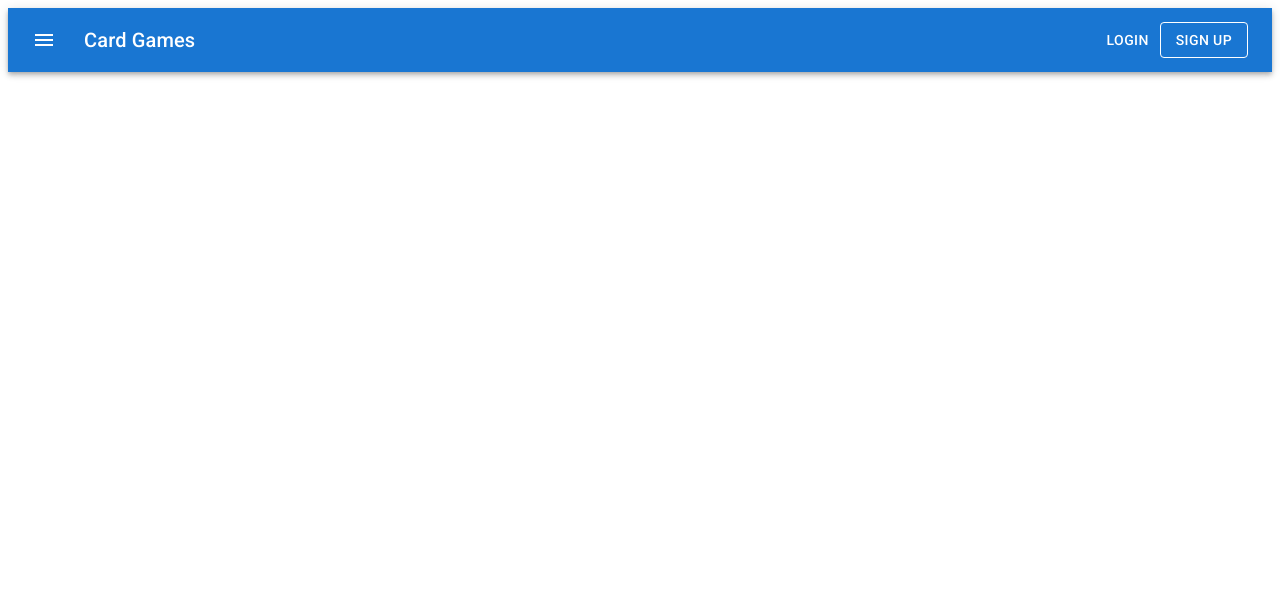
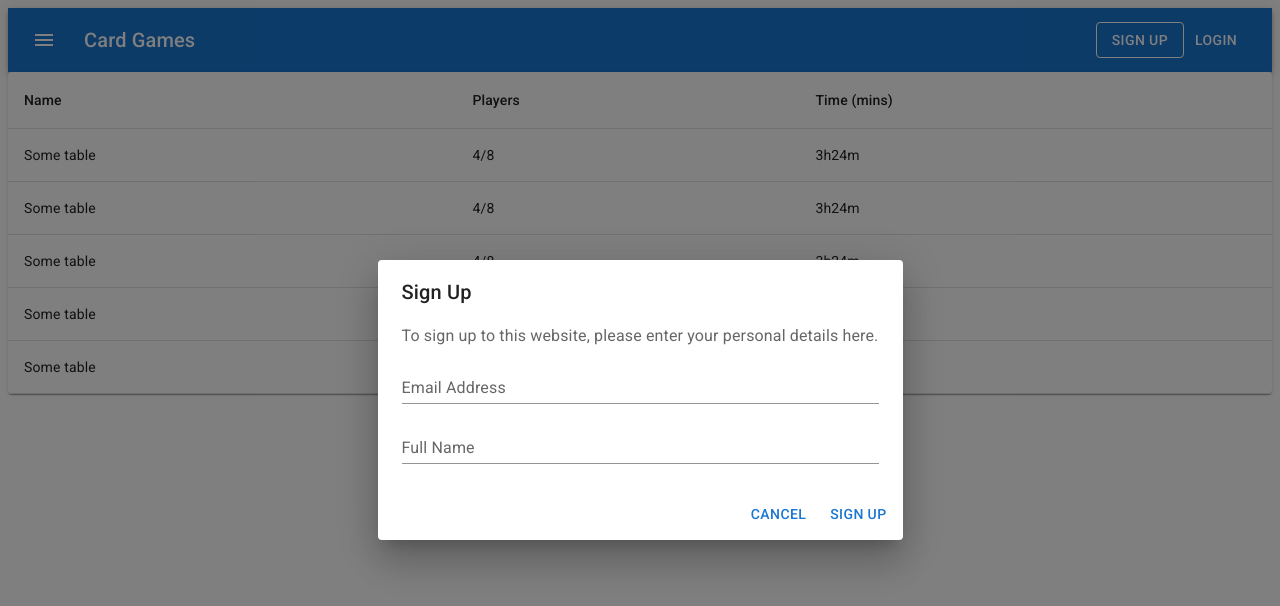
Before and after one commit to berniefitz82/mui-card-game, a React (Create React App) app: page / in a window 1280 px wide. Both pictures are taken after a click on the button "SIGN UP". Shown: the top 606 px of the page. Built offline with nearby package versions, Linux system fonts and the light colour scheme.

Commit message:
WIP Adding games table

```diff
--- a/src/App.js
+++ b/src/App.js
@@ -1,7 +1,13 @@
+import LiveGamesTable from "./LiveGamesTable";
 import NavBar from "./NavBar";
 
 function App() {
-  return <NavBar />;
+  return (
+    <>
+      <NavBar />
+      <LiveGamesTable />
+    </>
+  );
 }
 
 export default App;
--- /dev/null
+++ b/src/LiveGamesTable.js
@@ -0,0 +1,45 @@
+import React from 'react';
+import { Table, TableBody, TableCell, TableContainer, TableHead, TableRow, Paper } from '@mui/material';
+
+
+function generateTablesData(numRows) {
+  const data = [];
+  for (let i = 0; i < numRows; i++) {
+    data.push({
+      id: 21,
+      name: "Some table",
+      players: "4/8",
+      time: "3h24m",
+    });
+  }
+  return data;
+}
+
+function LiveGamesTable() {
+  const data = generateTablesData(5);
+
+  return (
+    <TableContainer component={Paper}>
+      <Table>
+        <TableHead>
+          <TableRow>
+            <TableCell>Name</TableCell>
+            <TableCell>Players</TableCell>
+            <TableCell>Time (mins)</TableCell>
+          </TableRow>
+        </TableHead>
+        <TableBody>
+          {data.map((row) => (
+            <TableRow key={row.id}>
+              <TableCell>{row.name}</TableCell>
+              <TableCell>{row.players}</TableCell>
+              <TableCell>{row.time}</TableCell>
+            </TableRow>
+          ))}
+        </TableBody>
+      </Table>
+    </TableContainer>
+  );
+}
+
+export default LiveGamesTable;
--- a/src/NavBar.js
+++ b/src/NavBar.js
@@ -6,6 +6,7 @@ import Typography from '@mui/material/Typography';
 import Button from '@mui/material/Button';
 import IconButton from '@mui/material/IconButton';
 import MenuIcon from '@mui/icons-material/Menu';
+import SignUpForm from './SignUpForm';
 
 export default function NavBar() {
   return (
@@ -24,8 +25,8 @@ export default function NavBar() {
           <Typography variant="h6" component="div" sx={{ flexGrow: 1 }}>
             Card Games
           </Typography>
+          <SignUpForm />
           <Button color="inherit">Login</Button>
-		  <Button color="inherit" variant="outlined">Sign Up</Button>
         </Toolbar>
       </AppBar>
     </Box>
--- /dev/null
+++ b/src/SignUpForm.js
@@ -0,0 +1,58 @@
+import * as React from 'react';
+import Button from '@mui/material/Button';
+import TextField from '@mui/material/TextField';
+import Dialog from '@mui/material/Dialog';
+import DialogActions from '@mui/material/DialogActions';
+import DialogContent from '@mui/material/DialogContent';
+import DialogContentText from '@mui/material/DialogContentText';
+import DialogTitle from '@mui/material/DialogTitle';
+
+export default function SignUpForm() {
+  const [open, setOpen] = React.useState(false);
+
+  const handleClickOpen = () => {
+    setOpen(true);
+  };
+
+  const handleClose = () => {
+    setOpen(false);
+  };
+
+  return (
+    <div>
+      <Button color="inherit" variant="outlined" onClick={handleClickOpen}>
+        Sign Up
+      </Button>
+      <Dialog open={open} onClose={handleClose}>
+        <DialogTitle>Sign Up</DialogTitle>
+        <DialogContent>
+          <DialogContentText>
+            To sign up to this website, please enter your personal details here.
+          </DialogContentText>
+          <TextField
+            autoFocus
+            margin="dense"
+            id="email"
+            label="Email Address"
+            type="email"
+            fullWidth
+            variant="standard"
+          />
+		  <TextField
+            autoFocus
+            margin="dense"
+            id="name"
+            label="Full Name"
+            type="text"
+            fullWidth
+            variant="standard"
+          />
+        </DialogContent>
+        <DialogActions>
+          <Button onClick={handleClose}>Cancel</Button>
+          <Button onClick={handleClose}>Sign Up</Button>
+        </DialogActions>
+      </Dialog>
+    </div>
+  );
+}
```
